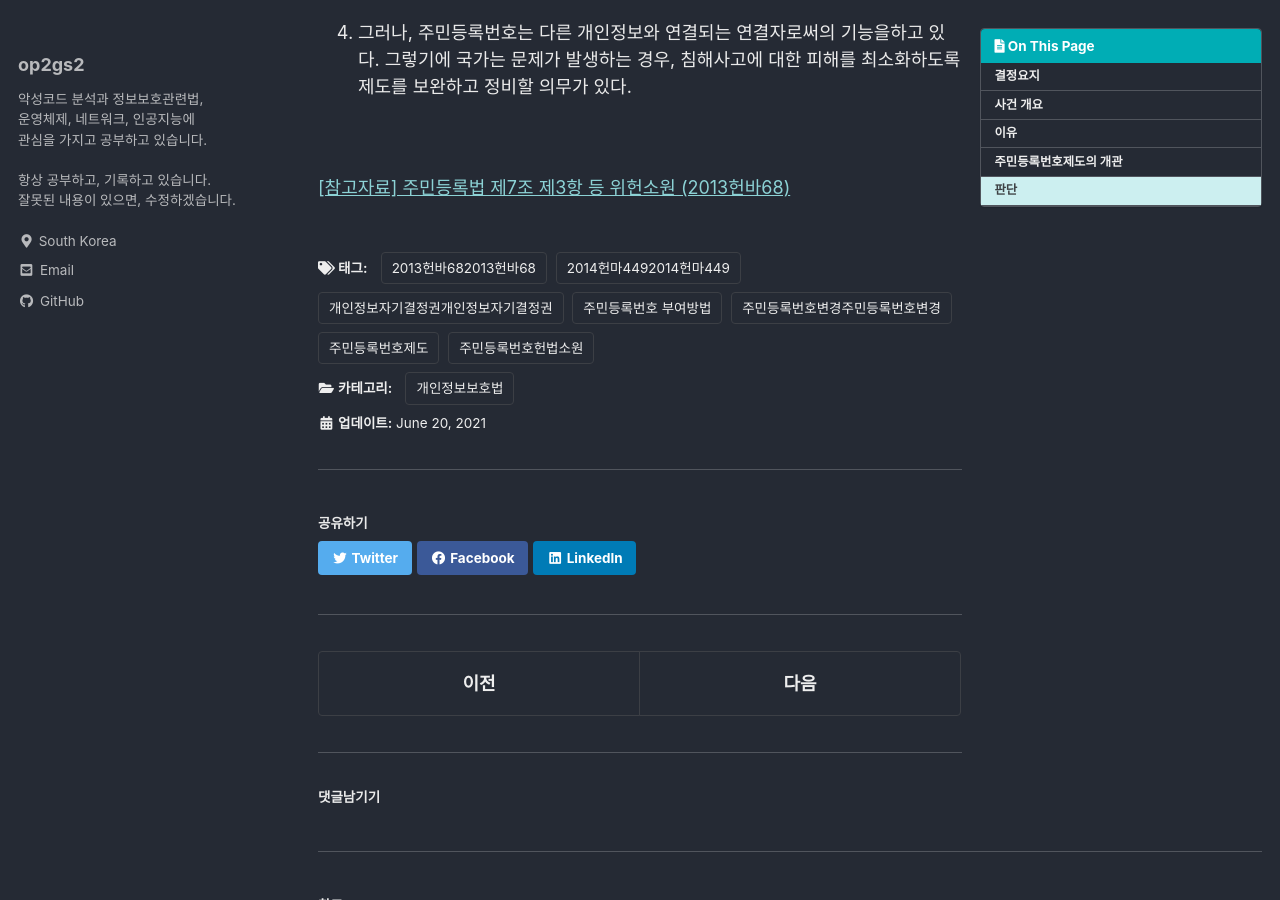
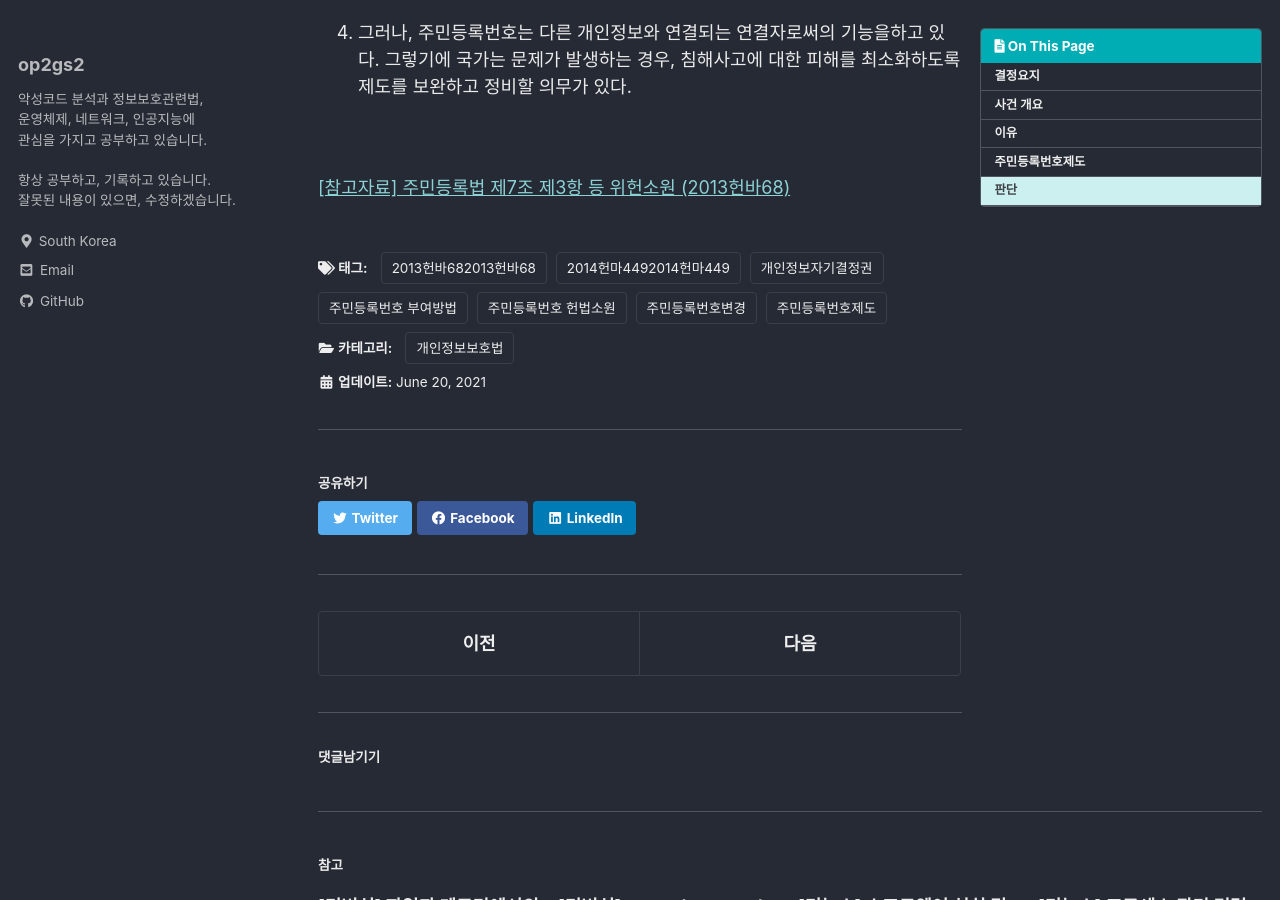
Before and after one commit to DongkilShin1/op2gs2.github.io, a Jekyll site: the page built from _posts/2021/개인정보보호법/2021-06-20-주민등록법 제7조 제3항 등 위헌소원 판결문 정리.md, in a window 1280 px wide and 900 px high, scrolled down 2298 px. Built offline with Jekyll 4.4.1, drawn with Linux system fonts in a browser that asks for light colours; cached includes are drawn as plain includes; comment, search, counter and statistics services are not loaded.

Commit message:
Update 2021-06-20-주민등록법 제7조 제3항 등 위헌소원 판결문 정리.md

```diff
--- a/_posts/2021/개인정보보호법/2021-06-20-주민등록법 제7조 제3항 등 위헌소원 판결문 정리.md
+++ b/_posts/2021/개인정보보호법/2021-06-20-주민등록법 제7조 제3항 등 위헌소원 판결문 정리.md
@@ -8,9 +8,9 @@ categories:
 tags:
   - 2013헌바682013헌바68
   - 2014헌마4492014헌마449
-  - 개인정보자기결정권개인정보자기결정권
-  - 주민등록번호변경주민등록번호변경
-  - 주민등록번호헌법소원
+  - 개인정보자기결정권
+  - 주민등록번호변경
+  - 주민등록번호 헌법소원
   - 주민등록번호제도
   - 주민등록번호 부여방법
 
@@ -39,7 +39,7 @@ last_modified_at: 2021-06-20T16:50:30+09:00
 
 ---
 
-# 주민등록번호제도의 개관
+# 주민등록번호제도
 1. 입법연혁: 주민등록번호는 주민에 대하여 행정청이 부여하는 고유한 번호로서 주민등록제도의 일부이다. 주민등록번호는 1968년 5월 29일 개정되어 실시하였다. 초기에는 12자리의 숫자로 앞의 6자리는 지역을, 뒤 6자리는 거주세대와 개인번호를 나타내었다. 이후 1975년에 현재의 13자리 체계로 변경되고, 2001년에 심판대상조항이 신설됨으로써 법률상 근거를 마련하게 되었다.
 
 2. 주민등록번호의 부여방법: 앞의 6자리는 생년월일을 표시하고, 뒤의 첫번째는 성별과 출생연대, 두번째부터 다섯번째까지는 최초 발급기관의 고유번호, 여섯 번째는 신고 당일 해당지역의 같은 성을 쓰는 사람들 중에서 신고한 순서, 일곱번째는 오류검증번호이다.
```
